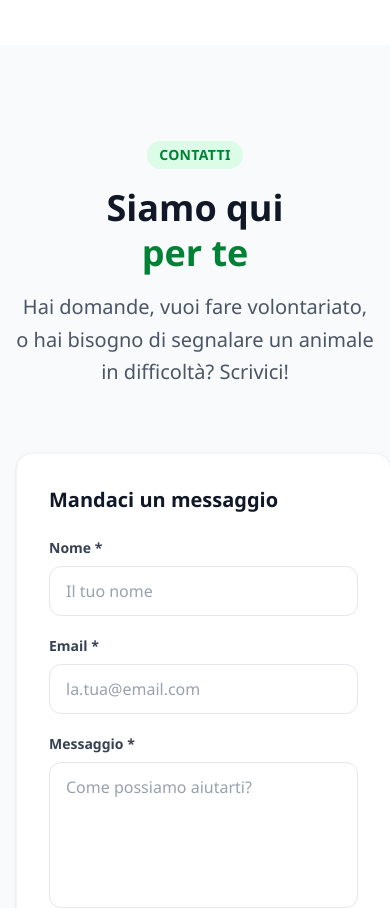
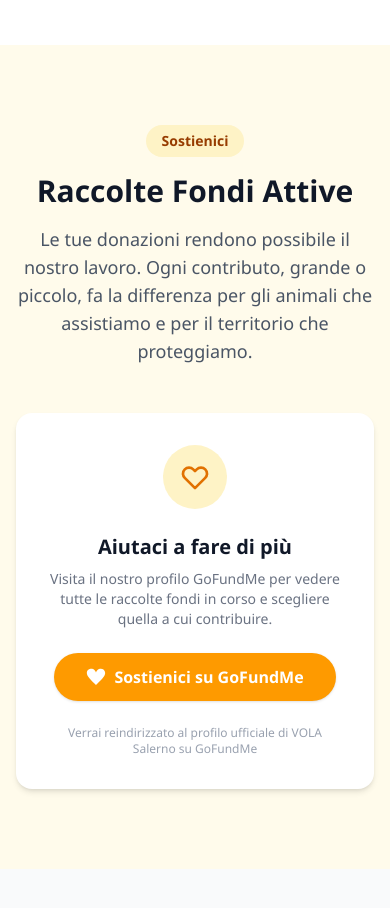
Before and after one commit to associazione-vola/vola-salerno, a React (Vite) app: page / in a window 390 px wide. Shown: the part 9940-10848 px from the top of the page. Built offline with nearby package versions, Linux system fonts and the light colour scheme.

Commit message:
Aggiunta "Raccolta Fondi" con link al profilo GoFundMe

```diff
--- a/src/App.tsx
+++ b/src/App.tsx
@@ -3,6 +3,7 @@ import Hero from './components/Hero';
 import ChiSiamo from './components/ChiSiamo';
 import StorieSuccess from './components/StorieSuccess';
 import InCercaDiCasa from './components/InCercaDiCasa';
+import RaccoltaFondi from './components/RaccoltaFondi';
 import Contatti from './components/Contatti';
 import Footer from './components/Footer';
 
@@ -15,6 +16,7 @@ function App() {
         <ChiSiamo />
         <StorieSuccess />
         <InCercaDiCasa />
+        <RaccoltaFondi />
         <Contatti />
       </main>
       <Footer />
--- a/src/components/Navbar.tsx
+++ b/src/components/Navbar.tsx
@@ -5,6 +5,7 @@ const links = [
   { label: 'Chi Siamo', href: '#chi-siamo' },
   { label: 'Storie', href: '#storie' },
   { label: 'Adozioni', href: '#adozioni' },
+  { label: 'Raccolte Fondi', href: '#raccolta-fondi' },
   { label: 'Contatti', href: '#contatti' },
 ];
 
--- /dev/null
+++ b/src/components/RaccoltaFondi.tsx
@@ -0,0 +1,52 @@
+const GOFUNDME_URL = 'https://www.gofundme.com/u/91b48491-f950-4077-a51a-f85b0a2a0883';
+
+export default function RaccoltaFondi() {
+  return (
+    <section id="raccolta-fondi" className="py-20 bg-amber-50">
+      <div className="max-w-6xl mx-auto px-4 sm:px-6 lg:px-8">
+        <div className="text-center mb-12">
+          <span className="inline-block bg-amber-100 text-amber-800 text-sm font-semibold px-4 py-1.5 rounded-full mb-4">
+            Sostienici
+          </span>
+          <h2 className="text-3xl sm:text-4xl font-bold text-gray-900 mb-4">
+            Raccolte Fondi Attive
+          </h2>
+          <p className="text-lg text-gray-600 max-w-2xl mx-auto">
+            Le tue donazioni rendono possibile il nostro lavoro. Ogni contributo, grande o piccolo,
+            fa la differenza per gli animali che assistiamo e per il territorio che proteggiamo.
+          </p>
+        </div>
+
+        <div className="bg-white rounded-2xl shadow-md p-8 sm:p-12 flex flex-col items-center text-center gap-6 max-w-2xl mx-auto">
+          <div className="w-16 h-16 bg-amber-100 rounded-full flex items-center justify-center">
+            <svg className="w-8 h-8 text-amber-600" fill="none" stroke="currentColor" viewBox="0 0 24 24">
+              <path strokeLinecap="round" strokeLinejoin="round" strokeWidth={2}
+                d="M4.318 6.318a4.5 4.5 0 000 6.364L12 20.364l7.682-7.682a4.5 4.5 0 00-6.364-6.364L12 7.636l-1.318-1.318a4.5 4.5 0 00-6.364 0z" />
+            </svg>
+          </div>
+          <div>
+            <h3 className="text-xl font-bold text-gray-900 mb-2">Aiutaci a fare di più</h3>
+            <p className="text-gray-500 text-sm">
+              Visita il nostro profilo GoFundMe per vedere tutte le raccolte fondi in corso
+              e scegliere quella a cui contribuire.
+            </p>
+          </div>
+          <a
+            href={GOFUNDME_URL}
+            target="_blank"
+            rel="noopener noreferrer"
+            className="inline-flex items-center gap-2 bg-amber-500 hover:bg-amber-400 text-white font-semibold px-8 py-3 rounded-full transition-colors text-base shadow-sm"
+          >
+            <svg className="w-5 h-5" fill="currentColor" viewBox="0 0 24 24">
+              <path d="M12 21.593c-5.63-5.539-11-10.297-11-14.402 0-3.791 3.068-5.191 5.281-5.191 1.312 0 4.151.501 5.719 4.457 1.59-3.968 4.464-4.447 5.726-4.447 2.54 0 5.274 1.621 5.274 5.181 0 4.069-5.136 8.625-11 14.402z"/>
+            </svg>
+            Sostienici su GoFundMe
+          </a>
+          <p className="text-xs text-gray-400">
+            Verrai reindirizzato al profilo ufficiale di VOLA Salerno su GoFundMe
+          </p>
+        </div>
+      </div>
+    </section>
+  );
+}
```
Also changed, not shown: 1 other file (tests, documents, lock files or other folders).
